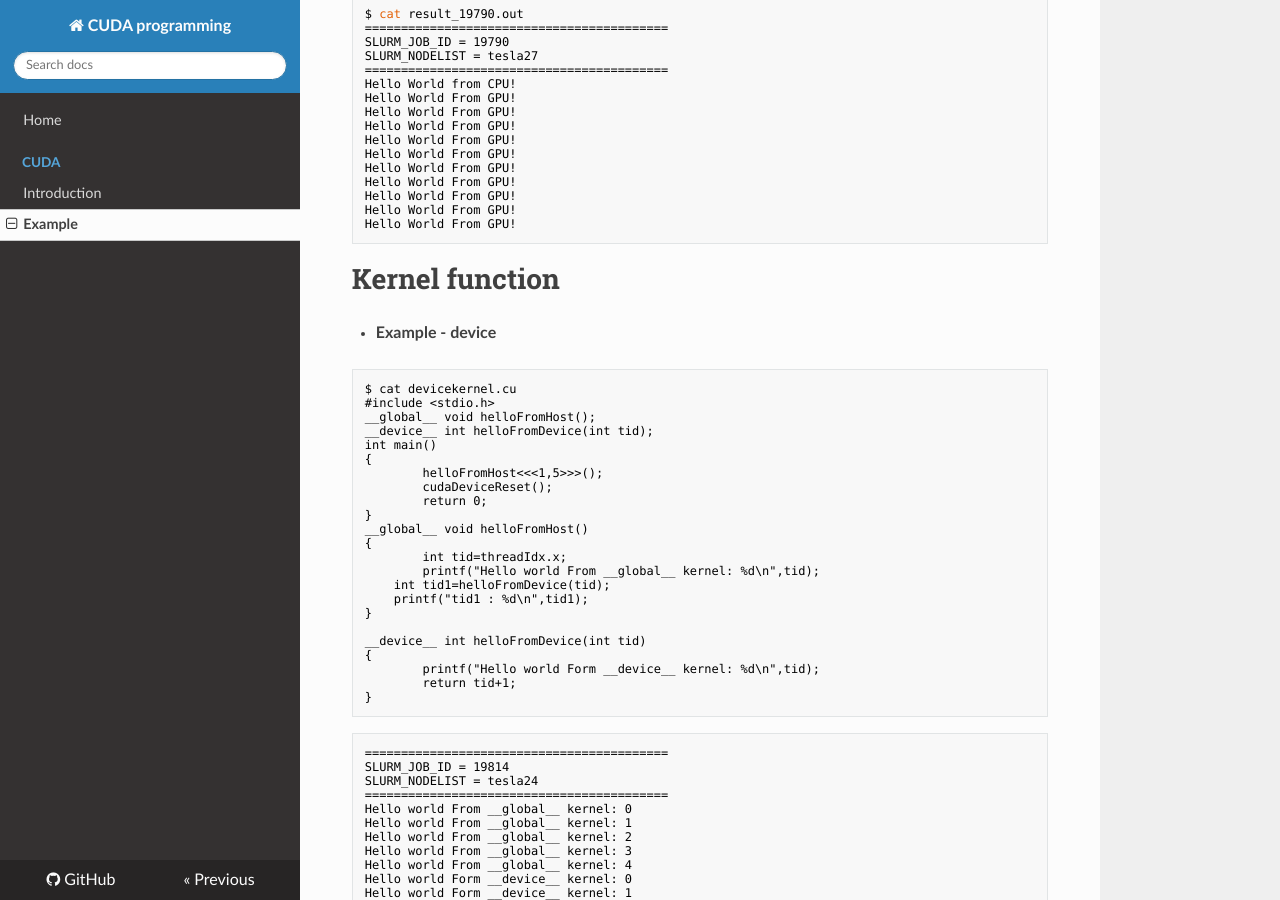
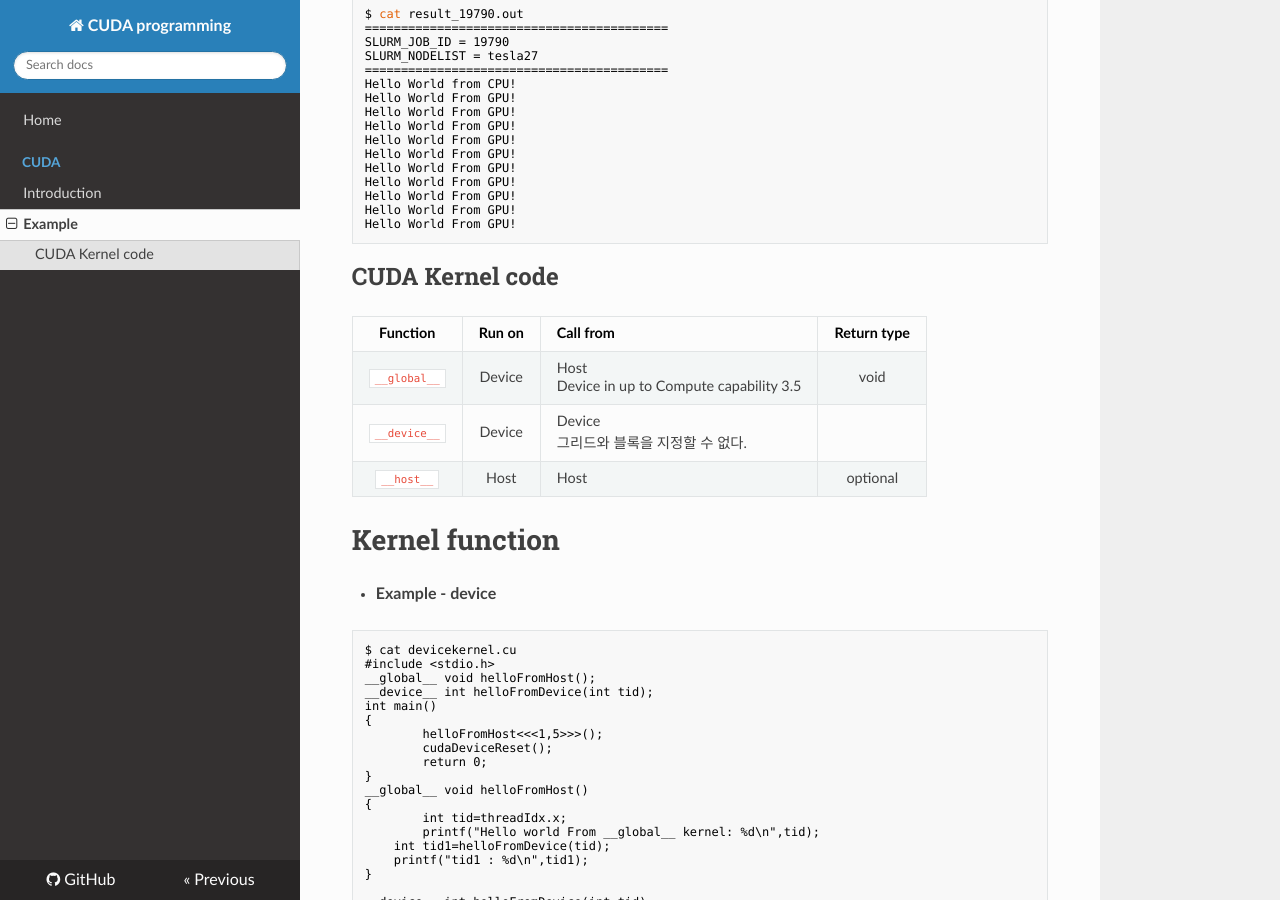
Before and after one commit to WonyoungCho/CUDA, an MkDocs documentation site: the page built from docs/CUDA_ex.md, in a window 1280 px wide and 900 px high, scrolled down 752 px. Built offline with MkDocs 1.6.1, drawn with Linux system fonts in a browser that asks for light colours; nearby versions of some CDN libraries; old or Windows-style settings are respelled for this version of MkDocs.

Commit message:
Update CUDA_ex.md

````diff
--- a/docs/CUDA_ex.md
+++ b/docs/CUDA_ex.md
@@ -52,6 +52,12 @@ Hello World From GPU!
 Hello World From GPU!
 Hello World From GPU!
 ```
+## CUDA Kernel code
+Function | Run on | Call from| Return type
+:-:|:-:|:-|:-:
+`__global__` | Device | Host <br> Device in up to Compute capability 3.5 | void
+`__device__` | Device | Device <br> 그리드와 블록을 지정할 수 없다. |
+`__host__` | Host | Host | optional
 
 # Kernel function
 
````
